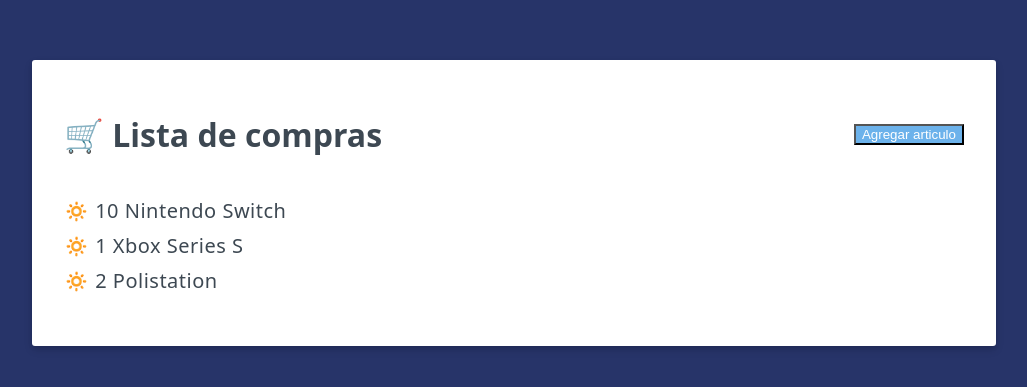
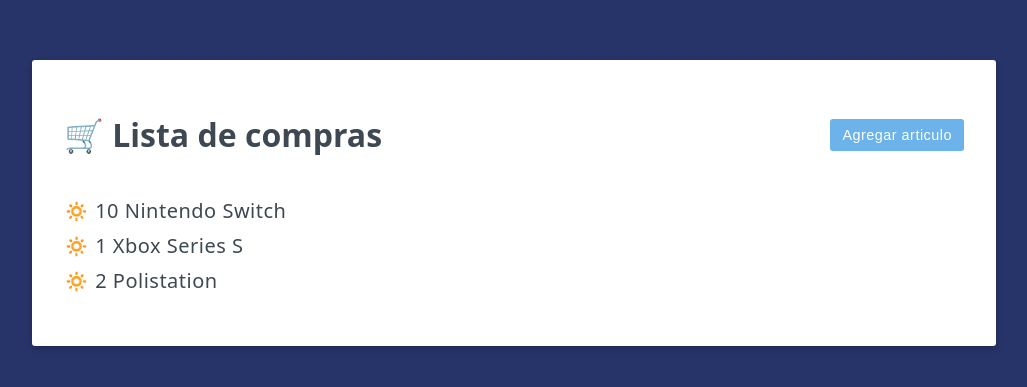
Before and after one commit to HugoBzn/shoppingcart-capi-delete, a Vue app: page / in a window 1280 px wide. Shown: the part 197-584 px from the top of the page, without its empty margins (126-1153 px from the left). Built offline with nearby package versions, Linux system fonts and the light colour scheme.

Commit message:
Fix button "Add"

```diff
--- a/src/App.vue
+++ b/src/App.vue
@@ -32,7 +32,7 @@
   <div class="header">
     <h1>🛒 {{ header }}</h1>
     <button v-if="editing" @click="doEdit(false)" class="btn">Cancelar</button>
-    <button v-else @click="doEdit(true)" class="btn-primary">
+    <button v-else @click="doEdit(true)" class="btn btn-primary">
       Agregar articulo
     </button>
   </div>
```
